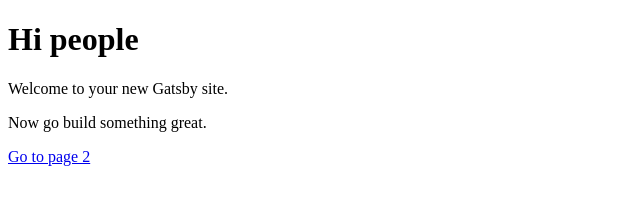
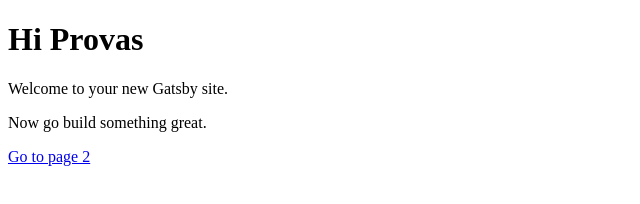
Before and after one commit to provasks/React-01, a Gatsby site: page / in a window 1280 px wide. Shown: the full height of the page, 0-640 px from the left. Built offline with nearby package versions, Linux system fonts and the light colour scheme; Gatsby itself is replaced by a stand-in of ours.

Commit message:
made some change in index page

```diff
--- a/src/pages/index.js
+++ b/src/pages/index.js
@@ -3,7 +3,7 @@ import Link from 'gatsby-link'
 
 const IndexPage = () => (
   <div>
-    <h1>Hi people</h1>
+    <h1>Hi Provas</h1>
     <p>Welcome to your new Gatsby site.</p>
     <p>Now go build something great.</p>
     <Link to="/page-2/">Go to page 2</Link>
```
